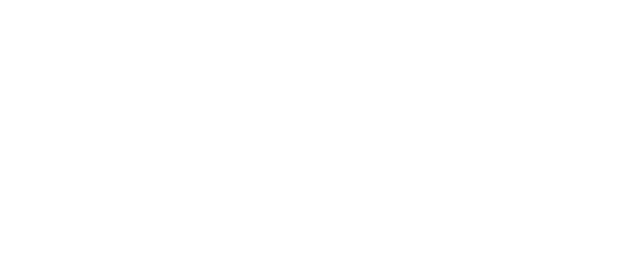
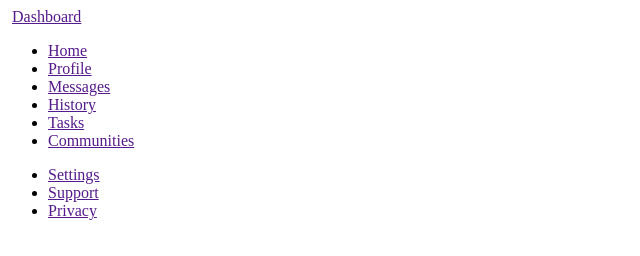
Before and after one commit to revi-hub/admin-dashboard, a plain HTML site: page index.html in a window 1280 px wide. Shown: the whole page, without its empty margins (0-640 px from the left). Drawn offline with Linux system fonts and the light colour scheme.

Commit message:
Add html for aside

```diff
--- a/index.html
+++ b/index.html
@@ -1,12 +1,41 @@
 <!DOCTYPE html>
 <html lang="en">
+
 <head>
     <meta charset="UTF-8">
     <meta name="viewport" content="width=device-width, initial-scale=1.0">
     <link rel="stylesheet" href="style.css">
     <title>Admin Dashboard</title>
 </head>
+
 <body>
+    <header></header>
+    <main></main>
+    <aside>
+        <div>
+            <img src="" alt="">
+            <a href="">Dashboard</a>
+        </div>
+        <nav>
+            <div>
+                <ul>
+                    <li><img src="" alt=""><a href="">Home</a></li>
+                    <li><img src="" alt=""><a href="">Profile</a></li>
+                    <li><img src="" alt=""><a href="">Messages</a></li>
+                    <li><img src="" alt=""><a href="">History</a></li>
+                    <li><img src="" alt=""><a href="">Tasks</a></li>
+                    <li><img src="" alt=""><a href="">Communities</a></li>
+                </ul>
+            </div>
+            <div>
+                <ul>
+                    <li><img src="" alt=""><a href="">Settings</a></li>
+                    <li><img src="" alt=""><a href="">Support</a></li>
+                    <li><img src="" alt=""><a href="">Privacy</a></li>
+                </ul>
+            </div>
+        </nav>
+    </aside>
+</body>
 
-</body>
 </html>
```
